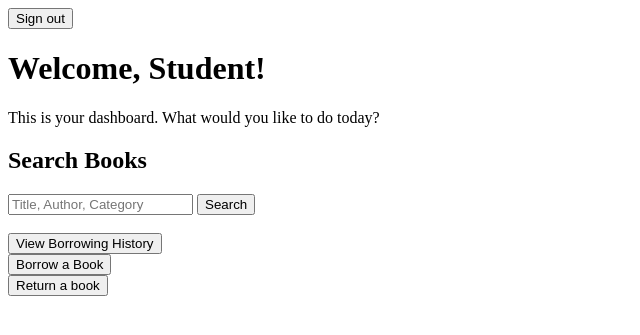
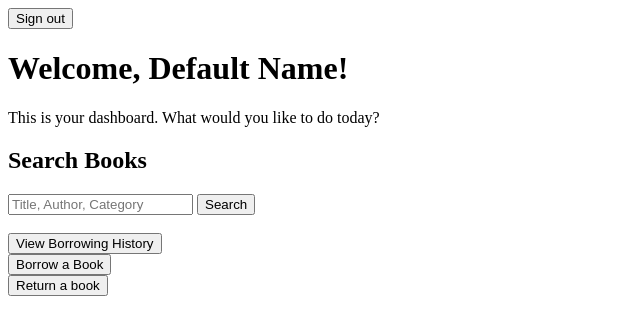
Before and after one commit to CS378-Final/C378S-Final, a Flask app: page /student in a window 1280 px wide. Shown: the top 335 px of the page, without its empty margins (0-640 px from the left). Run offline with Flask 3, Linux system fonts and the light colour scheme.

Commit message:
Update student_page.html

```diff
--- a/378 Final Project/templates/student_page.html
+++ b/378 Final Project/templates/student_page.html
@@ -10,7 +10,7 @@
         <button type="submit">Sign out</button>
     </form>
 
-    <h1>Welcome, Student!</h1>
+    <h1>Welcome, {{ name }}!</h1>
     <p>This is your dashboard. What would you like to do today?</p>
 
     <section>
```
